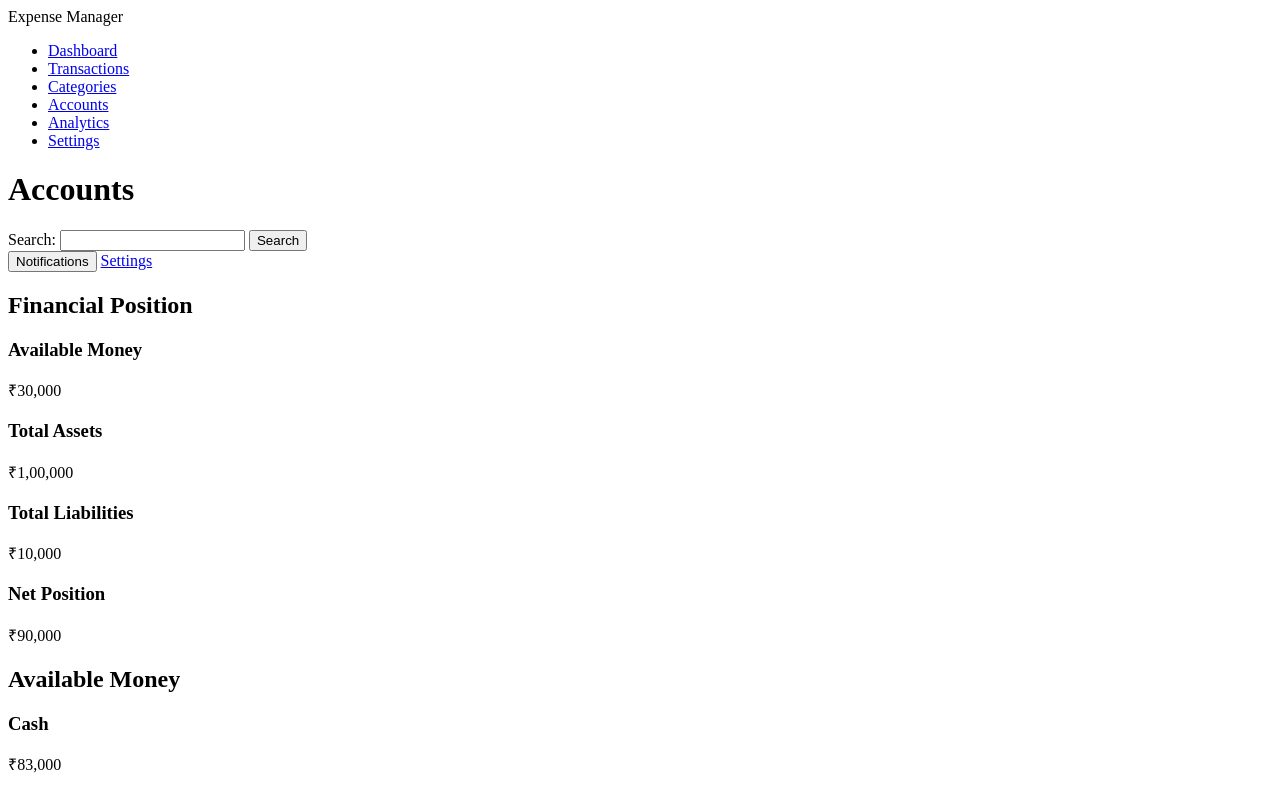
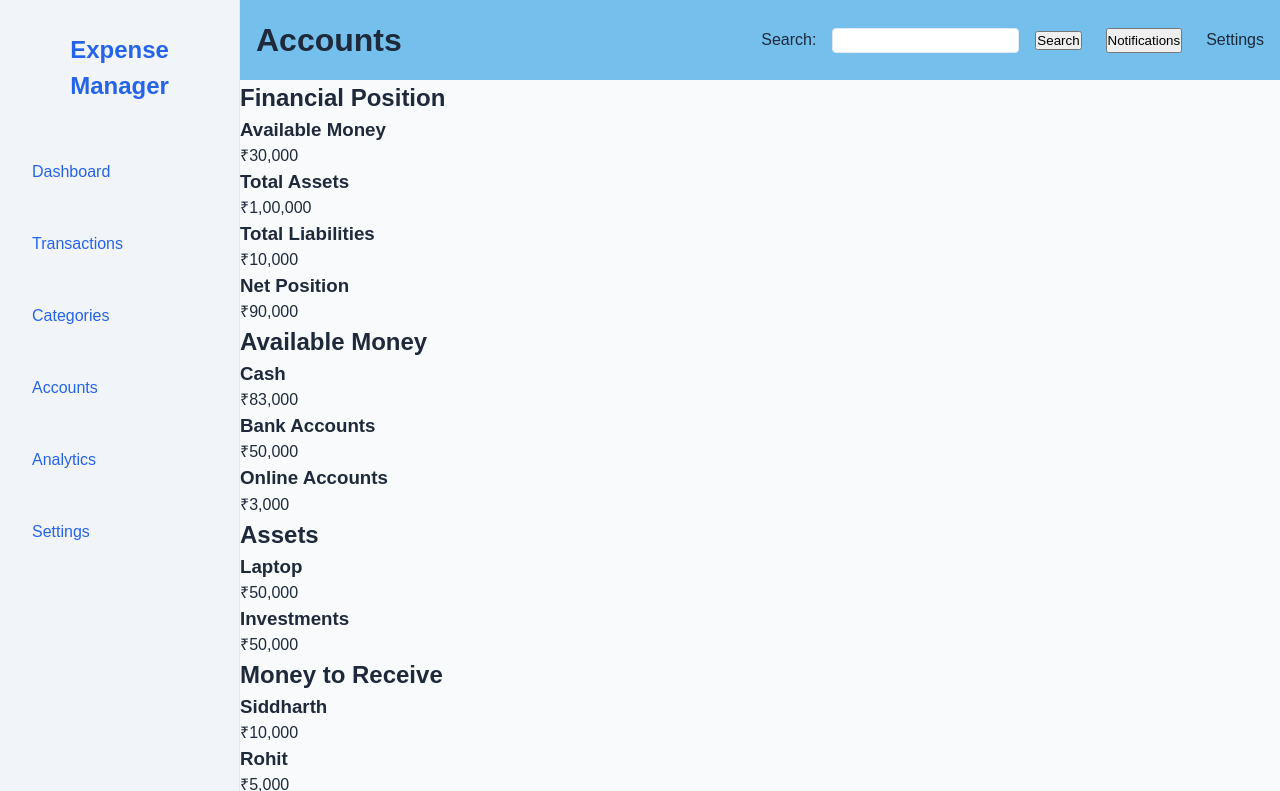
Before and after one commit to Sid8290/expense-manager, a plain HTML site: page frontend/pages/accounts.html in a window 1280 px wide. Shown: the top 791 px of the page. Drawn offline with Linux system fonts and the light colour scheme.

Commit message:
Sidebar and Header basic CSS Done

```diff
--- /dev/null
+++ b/frontend/css/style.css
@@ -0,0 +1,150 @@
+/** root **/
+
+:root {
+  /* Colors */
+  --background: #f8fafc;
+  --surface: #ffffff;
+  --sidebar: #f1f5f9;
+  --header-background : rgb(116, 191, 235);
+
+
+  --primary: #2563eb;
+  --primary-light: #dbeafe;
+  --primary-hover: #072475;
+
+  --text-primary: #1e293b;
+  --text-secondary: #64748b;
+
+  --border: #e2e8f0;
+
+  /* Status Colors */
+  --income: #16a34a;
+  --expense: #dc2626;
+  --warning: #f59e0b;
+
+  /* Font Sizes */
+  --font-small: 0.875rem;
+  --font-normal: 1rem;
+  --font-medium: 1.25rem;
+  --font-large: 1.5rem;
+  --font-heading: 2rem;
+
+  /* Spacing */
+  --spacing-xs : 0.25rem;
+  --spacing-small: 0.5rem;
+  --spacing-medium: 1rem;
+  --spacing-large: 1.5rem;
+  --spacing-xl: 2rem;
+
+  /* Border Radius */
+  --radius-small: 0.25rem;
+  --radius-medium: 0.5rem;
+  --radius-large: 1rem;
+
+  /* Shadow */
+  --shadow: 0 4px 10px rgba(0, 0, 0, 0.1);
+}
+
+/* Initial Setup  */
+
+* {
+  box-sizing: border-box;
+  margin: 0;
+  padding: 0;
+}
+
+body {
+  background-color: var(--background);
+  color: var(--text-primary);
+  font-family: Arial, sans-serif;
+  font-size: var(--font-normal);
+  line-height: 1.5;
+  display: flex;
+  min-height: 100vh;
+}
+
+ul {
+  list-style: none;
+}
+
+a {
+  color: inherit;
+  text-decoration: none;
+}
+
+/* Sidebar */
+
+aside {
+  width: 240px;
+  background-color: var(--sidebar);
+  padding: var(--spacing-medium);
+  border-right: 1px solid var(--border);
+  min-height: 100vh;
+}
+
+/* Logo */
+.logo {
+  color: var(--primary);
+  font-size: var(--font-large);
+  font-weight: 700;
+  text-align: center;
+  padding: var(--spacing-medium);
+  margin-bottom: var(--spacing-large);
+}
+
+/* navbar */
+nav ul {
+  display: flex;
+  flex-direction: column;
+  gap: var(--spacing-medium);
+}
+
+aside a {
+  display: block;
+  padding: var(--spacing-medium);
+  border-radius: var(--radius-small);
+  color: var(--primary);
+  transition:
+    color 0.3s,
+    background-color 0.3s;
+}
+
+aside a:hover {
+  color: var(--primary-hover);
+  background-color: var(--primary-light);
+}
+
+/* Main */
+
+main {
+  flex: 1;
+}
+
+/* Header */
+
+header {
+  display: flex;
+  justify-content: space-between;
+  align-items: center;
+
+  background-color: var(--header-background);
+  padding: var(--spacing-medium);
+}
+
+
+.navbar{
+    display : flex;
+    gap : var(--spacing-large);
+}
+
+.navbar form{
+    display : flex;
+    gap : var(--spacing-medium);
+    align-items: center;
+}
+
+.navbar input{
+    padding : var(--spacing-xs);
+    border-radius : var(--radius-small);
+    border: 1px solid var(--border);
+}
--- a/frontend/pages/accounts.html
+++ b/frontend/pages/accounts.html
@@ -3,6 +3,14 @@
   <head>
     <meta charset="UTF-8" />
     <meta name="viewport" content="width=device-width, initial-scale=1.0" />
+    <link rel="stylesheet" href="../css/style.css" />
+    <link
+      rel="stylesheet"
+      href="https://cdnjs.cloudflare.com/ajax/libs/font-awesome/7.3.1/css/all.min.css"
+      integrity="sha512-QeR2VH+lsBE5LSAe1Q5EnTBbe7XTBubt8dG93Y7gidSgdMCr8nVqKcfKAMyN96SV8KDbZVTDXChatu5G2KQGzg=="
+      crossorigin="anonymous"
+      referrerpolicy="no-referrer"
+    />
     <title>Accounts - Expense Manager</title>
   </head>
   <body>
@@ -113,7 +121,7 @@
         <h2>Add Account</h2>
         <form class="add-account-form">
           <label for="account-name">Name:</label>
-            <input type="text" id="account-name">
+          <input type="text" id="account-name" />
 
           <label for="account-type">Type:</label>
           <select id="account-type">
@@ -123,7 +131,7 @@
           </select>
 
           <label for="account-amount">Amount:</label>
-            <input type="number" id="account-amount">
+          <input type="number" id="account-amount" />
 
           <button type="submit">Add Account</button>
         </form>
```
Also changed, not shown: frontend/index.html (+9 -1 lines), frontend/pages/analytics.html (+8 -0 lines), frontend/pages/categories.html (+9 -1 lines), frontend/pages/settings.html (+8 -0 lines), frontend/pages/transactions.html (+8 -0 lines). Lines whose indentation alone changed are shown as unchanged.
